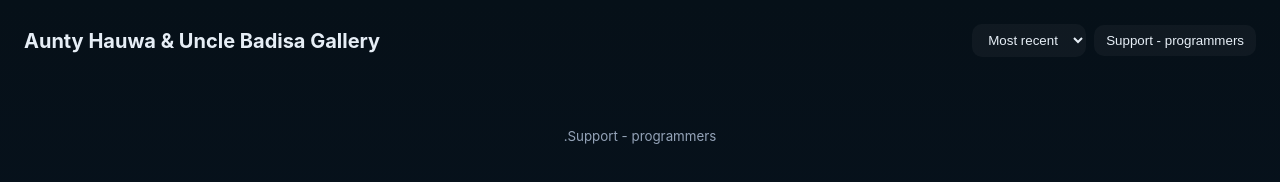
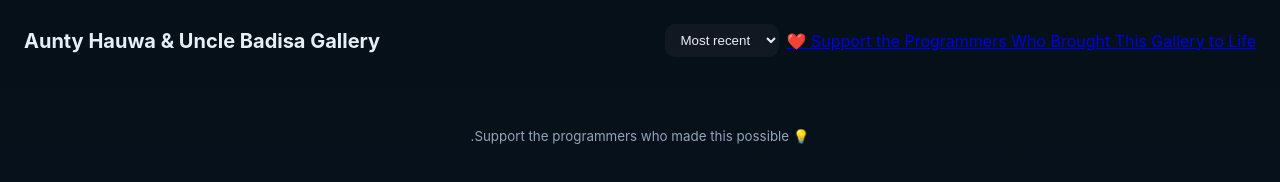
Before and after one commit to talk2klyro/Aunty-hauwa, a plain HTML site: page index.html in a window 1280 px wide. Drawn offline with Linux system fonts and the light colour scheme.

Commit message:
Update index.html

```diff
--- a/index.html
+++ b/index.html
@@ -14,7 +14,9 @@
         <option value="recent">Most recent</option>
         <option value="liked">Most liked</option>
       </select>
-      <button id="">Support - programmers</button>
+      <a id="supportBtn" href="https://flutterwave.com/pay/avoaikgezpze" target="_blank" rel="noopener">
+        ❤️ Support the Programmers Who Brought This Gallery to Life
+      </a>
     </div>
   </header>
 
@@ -41,7 +43,9 @@
   </div>
 
   <footer class="site-footer">
-    <small><code></code>.<code></code>Support - programmers </small>
+    <small>
+      <code></code>.<code></code>Support the programmers who made this possible 💡
+    </small>
   </footer>
 
   <script src="script.js" defer></script>
```
